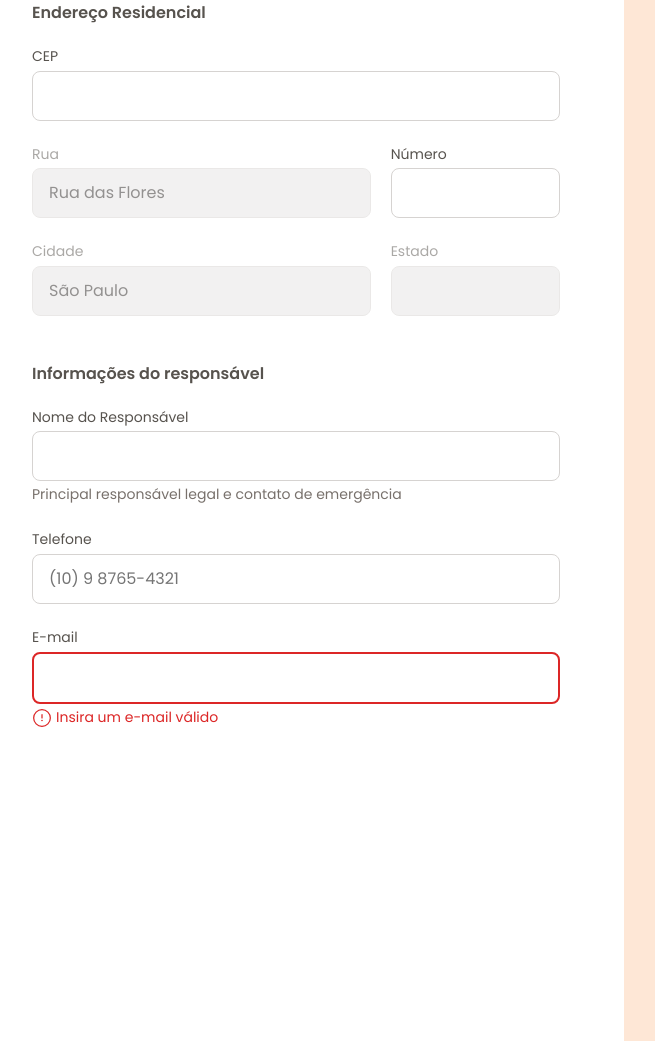
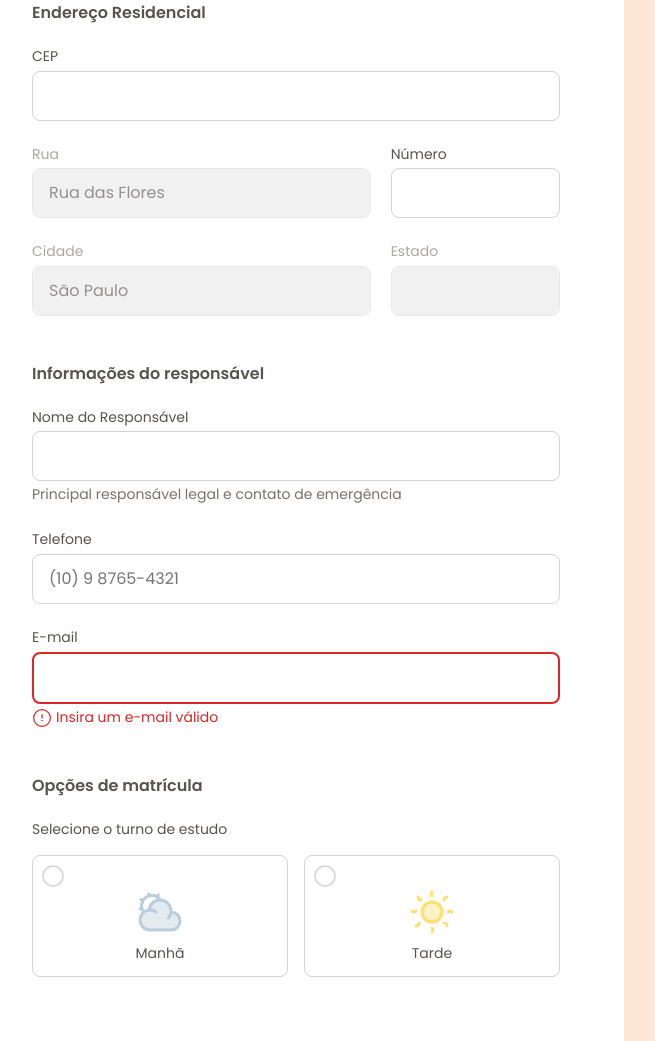
Before and after one commit to kauacode/formulario-matricula, a plain HTML site: page index.html in a window 1280 px wide and 2057 px high. Shown: the part 1016-2057 px from the top of the page, without its empty margins (32-687 px from the left). Drawn offline with Linux system fonts and the light colour scheme.

Commit message:
Customizando Inputs do tipo radio

```diff
--- a/index.html
+++ b/index.html
@@ -105,7 +105,7 @@
             <div class="flex">
               <div class="input-wrapper flex-2">
                 <label for="city">Cidade</label>
-              <input type="text" id="city" name="city" value="São Paulo" disabled>
+                <input type="text" id="city" name="city" value="São Paulo" disabled>
               </div>
 
               <div class="input-wrapper flex-1">
@@ -138,6 +138,29 @@
               </div>
             </div>
           </fieldset>
+
+          <fieldset class="enroll-options">
+            <legend>Opções de matrícula</legend>
+            <div class="input-wrapper">
+              <label>Selecione o turno de estudo</label>
+
+              <div class="radio-wrapper">
+                <div class="radio-inner">
+                  <div class="radio-image"></div>
+                  <input type="radio" name="study-shift" value="morning" id="morning">
+                  <img src="assets/icons/sun-cloud-02.svg" alt="Ícone de sol com nuvem">
+                  <label for="morning">Manhã</label>
+                </div>
+                <div class="radio-inner">
+                  <div class="radio-image"></div>
+                  <input type="radio" name="study-shift" value="evening" id="evening">
+                  <img src="assets/icons/sun-02.svg" alt="Ícone de sol">
+                  <label for="evening">Tarde</label>
+                </div>
+              </div>
+            </div>
+
+          </fieldset>
         </form>
       </div>
     </main>
--- a/styles/fields/index.css
+++ b/styles/fields/index.css
@@ -1,100 +1,3 @@
+@import url(input.css);
 @import url(droparea.css);
-
-input, textarea, select{
-  appearance: none;
-  width: 100%;
-  border-radius: .5rem;
-  border: 1px solid var(--stroke-default);
-
-  padding: .75rem 1rem;
-
-  font: var(--text);
-}
-
-label{
-  font: var(--text-sm);
-  color: var(--text-secondary);
-
-  display: block;
-  margin-bottom: .25rem;
-}
-
-input:focus,
-select:focus,
-textarea:focus,
-input[type="date"]:focus-within{
-  outline: .25rem solid var(--surface-secondary);
-  border: .125rem solid var(--stroke-highlight);
-  outline-offset: .1px;
-}
-
-input[type="date"]{
-  position: relative;
-  &::-webkit-calendar-picker-indicator {
-    opacity: 0;
-  }
-
-  &::before{
-    content: "";
-    position: absolute;
-    background: url(../../assets/icons/calendar-03.svg)
-    center/contain;
-    right: 1rem;
-    height: 1.25rem;
-    width: 1.25rem;
-
-    top: 50%;
-    transform: translateY(-50%);
-  }
-}
-
-select{
-  background: url(../../assets/icons/arrow-down-01.svg)
-  no-repeat calc(100% - 1rem);
-}
-
-.address .flex{
-  gap: 1.25rem;
-}
-
-.input-wrapper:has([disabled]){
-  opacity: .5;
-}
-
-input {
-  &[disabled]{
-    background-color: var(--surface-disabled);
-
-    border: 1px solid var(--stroke-default);
-
-    color: var(--text-primary);
-  }
-
-  &:invalid {
-    border: 0.125rem solid var(--semantic-error);
-  }
-
-  & + small{
-    font: var(--text-sm);
-    color: #78716C;
-
-    display: inline-block;
-    margin-top: .25rem;
-  }
-
-  &[required] + .error{
-    display: flex;
-    align-items: center;
-    gap: .25rem;
-
-    font: var(--text-sm);
-    color: var(--semantic-error);
-
-    margin-top: .25rem;
-  }
-
-  &:not(focus):valid + .error {
-    display: none;
-  }
-
-}
+@import url(radio.css);
--- /dev/null
+++ b/styles/fields/input.css
@@ -0,0 +1,98 @@
+input, textarea, select{
+  appearance: none;
+  width: 100%;
+  border-radius: .5rem;
+  border: 1px solid var(--stroke-default);
+
+  padding: .75rem 1rem;
+
+  font: var(--text);
+}
+
+label{
+  font: var(--text-sm);
+  color: var(--text-secondary);
+
+  display: block;
+  margin-bottom: .25rem;
+}
+
+input:focus,
+select:focus,
+textarea:focus,
+input[type="date"]:focus-within{
+  outline: .25rem solid var(--surface-secondary);
+  border: .125rem solid var(--stroke-highlight);
+  outline-offset: .1px;
+}
+
+input[type="date"]{
+  position: relative;
+  &::-webkit-calendar-picker-indicator {
+    opacity: 0;
+  }
+
+  &::before{
+    content: "";
+    position: absolute;
+    background: url(../../assets/icons/calendar-03.svg)
+    center/contain;
+    right: 1rem;
+    height: 1.25rem;
+    width: 1.25rem;
+
+    top: 50%;
+    transform: translateY(-50%);
+  }
+}
+
+select{
+  background: url(../../assets/icons/arrow-down-01.svg)
+  no-repeat calc(100% - 1rem);
+}
+
+.address .flex{
+  gap: 1.25rem;
+}
+
+.input-wrapper:has([disabled]){
+  opacity: .5;
+}
+
+input {
+  &[disabled]{
+    background-color: var(--surface-disabled);
+
+    border: 1px solid var(--stroke-default);
+
+    color: var(--text-primary);
+  }
+
+  &:invalid {
+    border: 0.125rem solid var(--semantic-error);
+  }
+
+  & + small{
+    font: var(--text-sm);
+    color: #78716C;
+
+    display: inline-block;
+    margin-top: .25rem;
+  }
+
+  &[required] + .error{
+    display: flex;
+    align-items: center;
+    gap: .25rem;
+
+    font: var(--text-sm);
+    color: var(--semantic-error);
+
+    margin-top: .25rem;
+  }
+
+  &:not(focus):valid + .error {
+    display: none;
+  }
+
+}
--- /dev/null
+++ b/styles/fields/radio.css
@@ -0,0 +1,57 @@
+label + .radio-wrapper{
+  margin-top: 1rem;
+}
+
+.radio-wrapper{
+  display: grid;
+  grid-template-columns: repeat(auto-fit, minmax(7.5rem, 1fr));
+  gap: 1rem;
+}
+
+.radio-inner{
+  border: 1px solid var(--stroke-default);
+  border-radius: .5rem;
+
+  display:grid;
+  justify-items: center;
+  gap:.5rem;
+
+  padding: 2rem .5rem .5rem;
+
+  position: relative;
+
+  & input,
+  & input:focus,
+  & input:hover{
+    all:unset;
+    position: absolute;
+    inset: 0;
+  }
+
+  .radio-image{
+    background-image: url(../../assets/icons/radio-default.svg);
+
+    width: 1.5rem;
+    height: 1.5rem;
+
+    position: absolute;
+    top: .5rem;
+    left: .5rem;
+  }
+
+  &:hover, &:focus-within{
+    border: 1px solid var(--stroke-highlight);
+
+    & .radio-image{
+      background-image: url(../../assets/icons/radio-hover.svg);
+    }
+  }
+
+  &:has(:checked){
+    border: 2px solid var(--stroke-highlight);
+
+    & .radio-image{
+      background-image: url(../../assets/icons/radio-checked.svg);
+    }
+  }
+}
```
Also changed, not shown: assets/icons/radio-checked.svg (added), assets/icons/radio-default.svg (added), assets/icons/radio-hover.svg (added).
